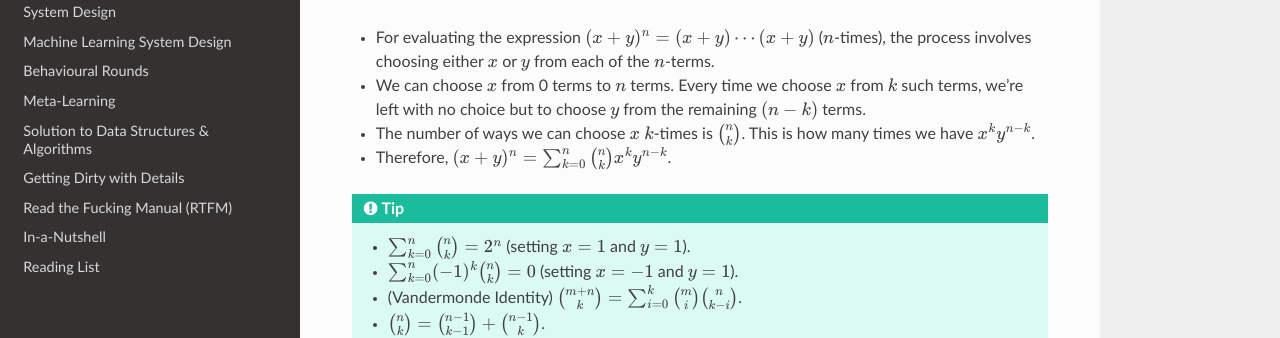
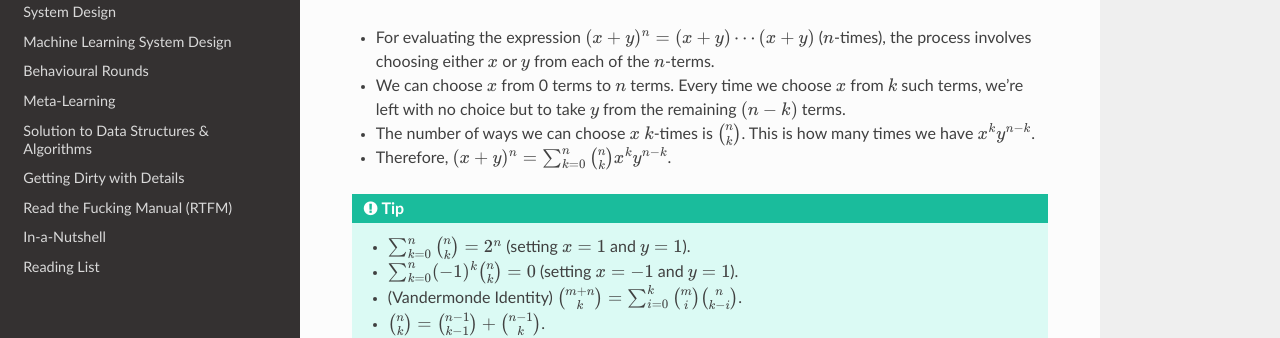
Before and after one commit to uselesstechjunks/leetcode, a Sphinx documentation site: the page built from docs/source/math/prereq.rst, in a window 1280 px wide and 1153 px high. Shown: the part 519-857 px from the top of the window. Built offline with Sphinx 7.4.7 and the Read the Docs theme 2.0.0, drawn with Linux system fonts in a browser that asks for light colours.

Commit message:
Update prereq.rst

```diff
--- a/docs/source/math/prereq.rst
+++ b/docs/source/math/prereq.rst
@@ -16,7 +16,7 @@ Binomial and Multinomial Theorem
 Binomial theorem:
 -------------------------------
 * For evaluating the expression :math:`(x+y)^n=(x+y)\cdots(x+y)` (:math:`n`-times), the process involves choosing either :math:`x` or :math:`y` from each of the :math:`n`-terms.
-* We can choose :math:`x` from 0 terms to :math:`n` terms. Every time we choose :math:`x` from :math:`k` such terms, we're left with no choice but to choose :math:`y` from  the remaining :math:`(n-k)` terms.
+* We can choose :math:`x` from 0 terms to :math:`n` terms. Every time we choose :math:`x` from :math:`k` such terms, we're left with no choice but to take :math:`y` from  the remaining :math:`(n-k)` terms.
 * The number of ways we can choose :math:`x` :math:`k`-times is :math:`{n\choose k}`. This is how many times we have :math:`x^k y^{n-k}`.
 * Therefore, :math:`(x+y)^n=\sum_{k=0}^n {n\choose k} x^k y^{n-k}`.
 
```
